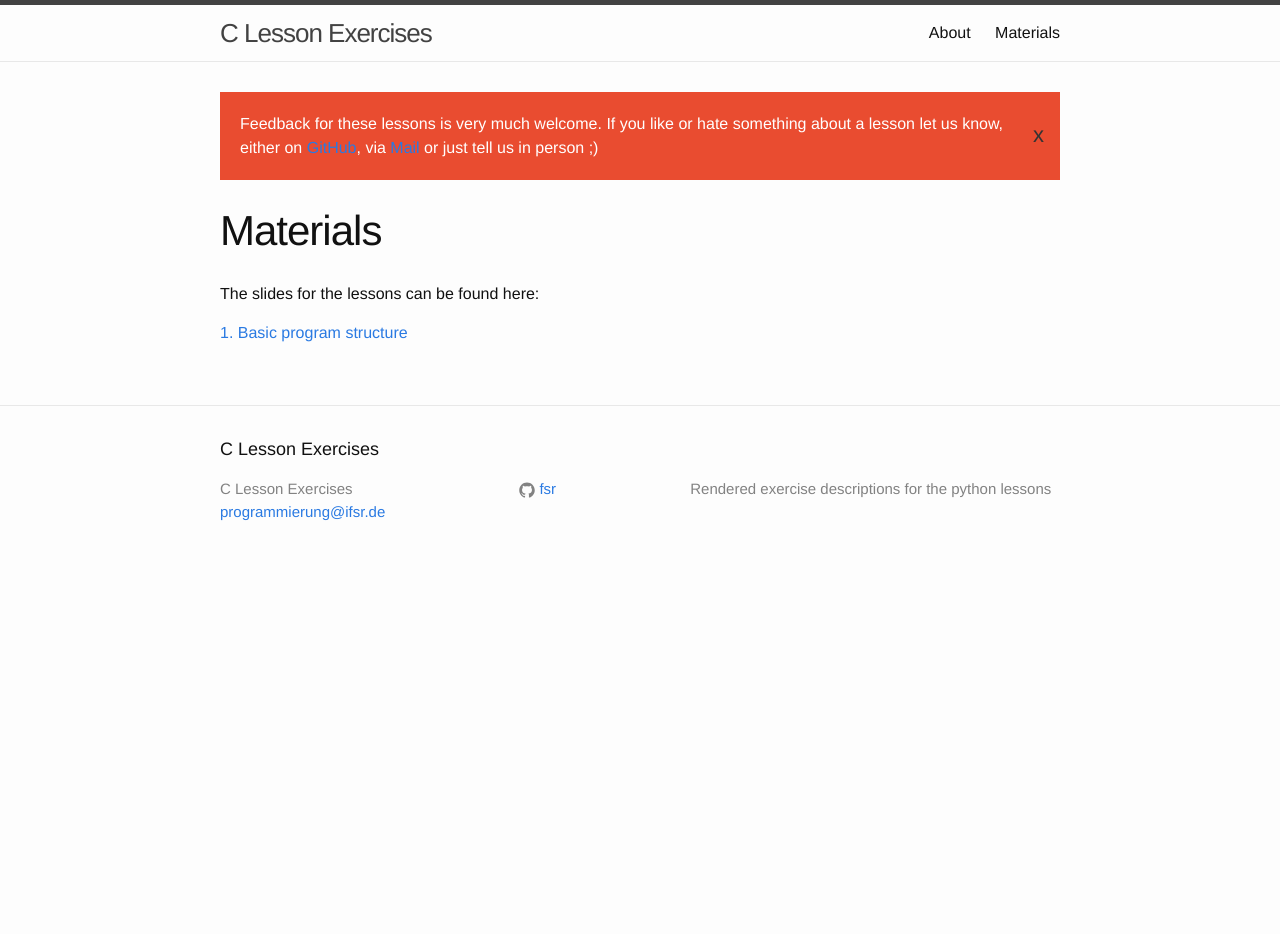
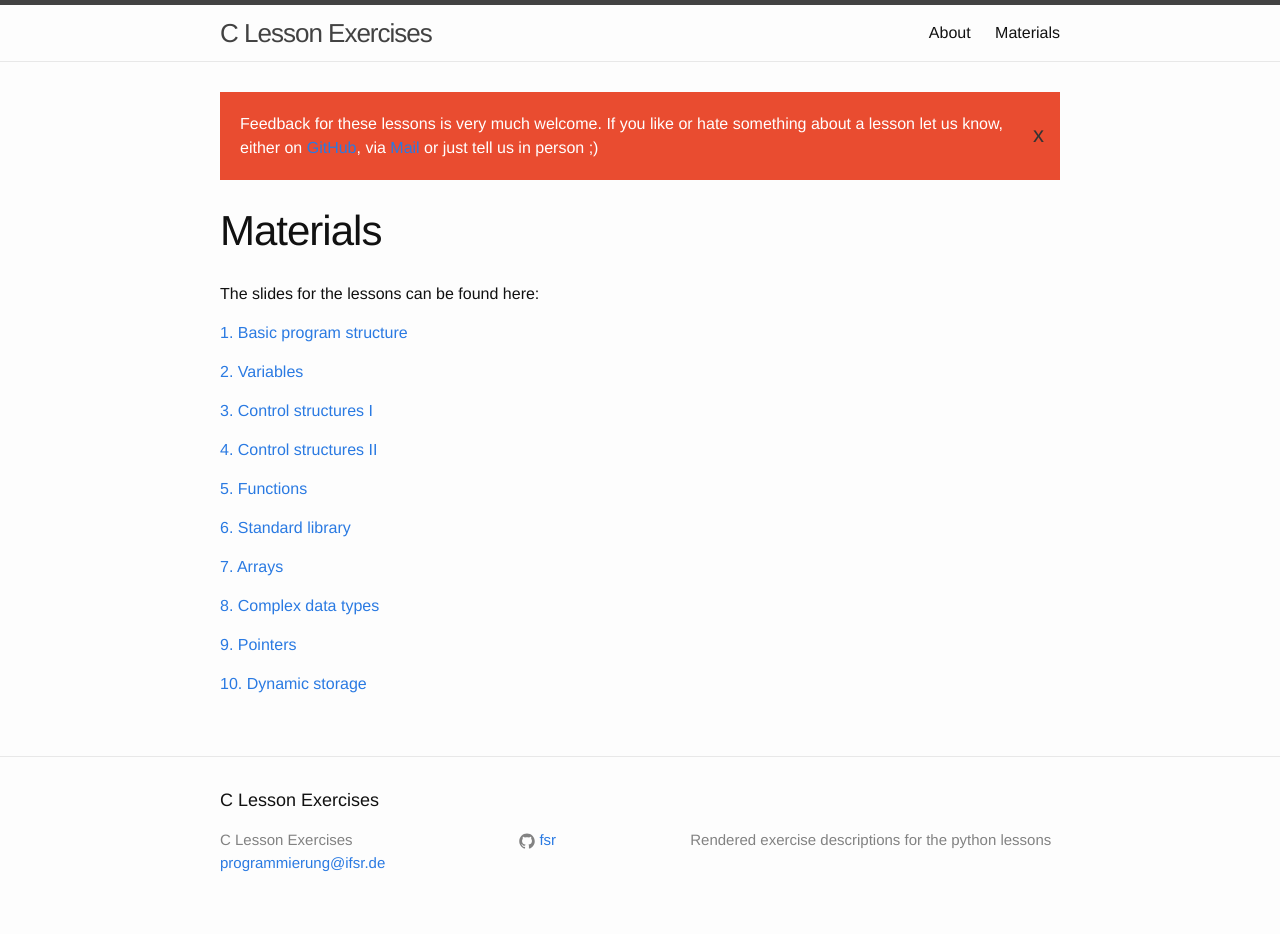
Before and after one commit to fsr/c-lessons, a Jekyll site: the page built from materials.md, in a window 1280 px wide. Built offline with Jekyll 4.4.1, drawn with Linux system fonts in a browser that asks for light colours; before the commit the page ends 900 px from its top, so only the background shows below that.

Commit message:
added all the materials

```diff
--- a/_data/materials.yml
+++ b/_data/materials.yml
@@ -3,39 +3,39 @@ slides:
     number: 1
     name: Basic program structure
     url: https://ifsr.de/kurs-materialien/c/01_basic_program_structure.pdf
-#  -
-#    number: 2
-#    name: Grundlagen
-#    url: https://ifsr.de/kurs-materialien/python/02_grundlagen.pdf
-#  -
-#    number: 3
-#    name: Builtins
-#    url: https://ifsr.de/kurs-materialien/python/03_builtins.pdf
-#  -
-#    number: 4
-#    name: Modules and Packages
-#    url: https://ifsr.de/kurs-materialien/python/04_modules_and_packages.pdf
-#  -
-#    number: 5
-#    name: PIP
-#    url: https://ifsr.de/kurs-materialien/python/05_pip.pdf
-#  -
-#    number: 6
-#    name: Decorators
-#    url: https://ifsr.de/kurs-materialien/python/06_decorators.pdf
-#  -
-#    number: 7
-#    name: Comprehensions
-#    url: https://ifsr.de/kurs-materialien/python/07_comprehensions.pdf
-#  -
-#    number: 8
-#    name: Functions (advanced)
-#    url: https://ifsr.de/kurs-materialien/python/08_functions_advanced.pdf
-#  -
-#    number: 9
-#    name: Process
-#    url: https://ifsr.de/kurs-materialien/python/09_process.pdf
-#  -
-#    number: 10
-#    name: Web client
-#    url: https://ifsr.de/kurs-materialien/python/10_web_client.pdf
+  -
+    number: 2
+    name: Variables
+    url: https://ifsr.de/kurs-materialien/c/02_variables.pdf
+  -
+    number: 3
+    name: Control structures I
+    url: https://ifsr.de/kurs-materialien/c/03_controll_structures_1.pdf
+  -
+    number: 4
+    name: Control structures II
+    url: https://ifsr.de/kurs-materialien/c/04_controll_structures_2.pdf
+  -
+    number: 5
+    name: Functions
+    url: https://ifsr.de/kurs-materialien/c/05_functions.pdf
+  -
+    number: 6
+    name: Standard library
+    url: https://ifsr.de/kurs-materialien/c/06_standard_library.pdf
+  -
+    number: 7
+    name: Arrays
+    url: https://ifsr.de/kurs-materialien/c/07_arrays.pdf
+  -
+    number: 8
+    name: Complex data types
+    url: https://ifsr.de/kurs-materialien/c/08_complex_data_types.pdf
+  -
+    number: 9
+    name: Pointers
+    url: https://ifsr.de/kurs-materialien/c/09_pointers.pdf
+  -
+    number: 10
+    name: Dynamic storage
+    url: https://ifsr.de/kurs-materialien/c/10_dynamic_storage.pdf
```
